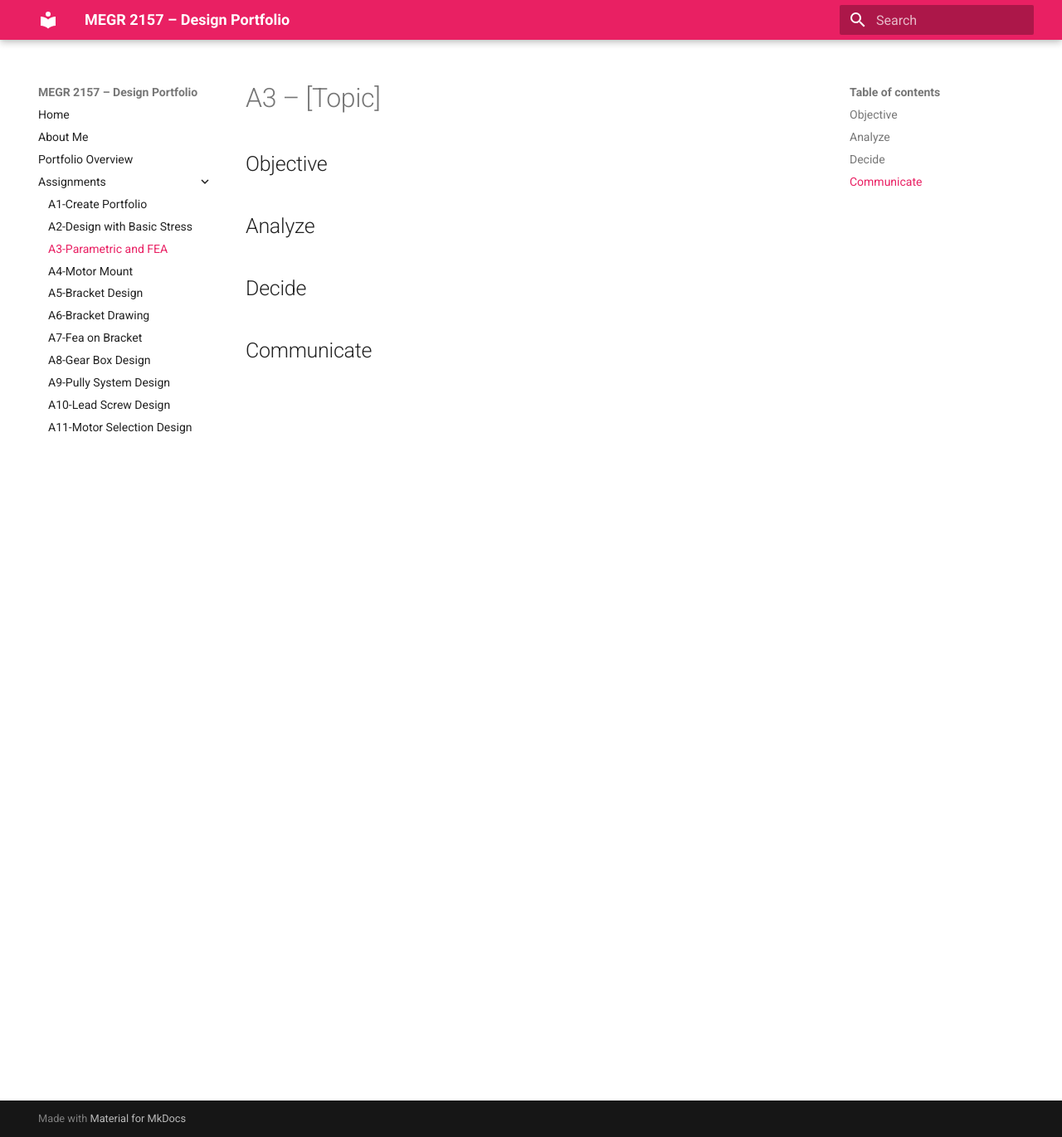
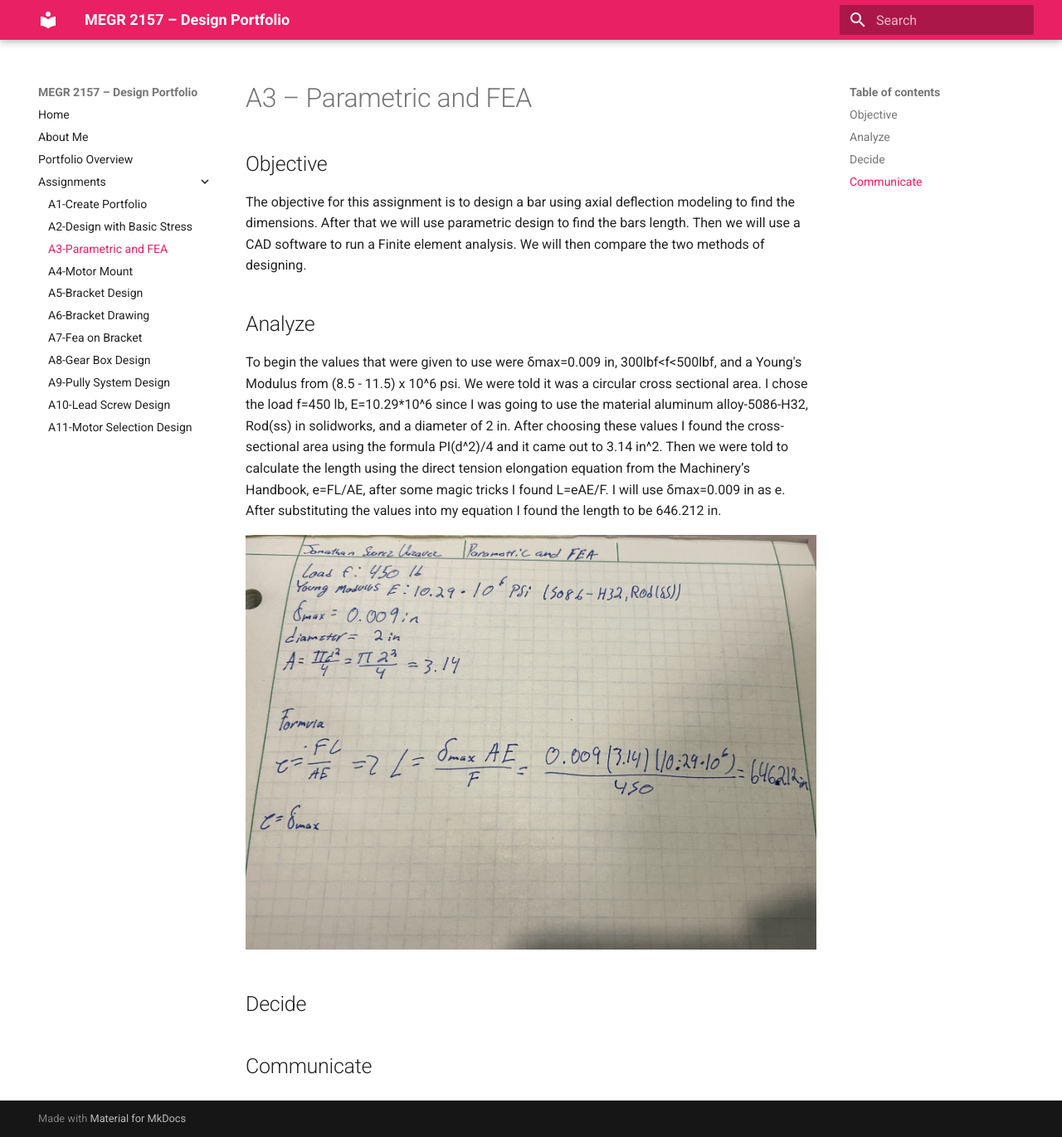
Before and after one commit to JonathanSuarezVazquez/Jonathans-megr2157-portfolio, an MkDocs documentation site: the page built from docs/assignments/A03/index.md, in a window 1280 px wide and 1371 px high. Shown: the whole window at 83% size. Built offline with MkDocs 1.6.1 and Material for MkDocs 9.7.7, drawn with Linux system fonts in a browser that asks for light colours.

Commit message:
Revise A3 assignment topic and details
Updated the assignment topic and added detailed objectives and analysis for the design of a bar using parametric and FEA methods.

```diff
--- a/docs/assignments/A03/index.md
+++ b/docs/assignments/A03/index.md
@@ -1,10 +1,12 @@
-# A3 – [Topic]
+# A3 – Parametric and FEA
 
 ## Objective
-
+The objective for this assignment is to design a bar using axial deflection modeling to find the dimensions. After that we will use parametric design to find the bars length. Then we will use a CAD software to run a Finite element analysis. We will then compare the two methods of designing.
 
 ## Analyze
+To begin the values that were given to use were δmax=0.009 in, 300lbf<f<500lbf, and a Young's Modulus from  (8.5 - 11.5) x 10^6 psi. We were told it was a circular cross sectional area. I chose the load f=450 lb, E=10.29*10^6 since I was going to use the material aluminum alloy-5086-H32, Rod(ss) in solidworks, and a diameter of 2 in. After choosing these values I found the cross-sectional area using the formula PI(d^2)/4 and it came out to 3.14 in^2. Then we were told to calculate the length using the direct tension elongation equation from the Machinery’s Handbook, e=FL/AE, after some magic tricks I found L=eAE/F. I will use δmax=0.009 in as e. After substituting the values into my equation I found the length to be 646.212 in.
 
+![myimage](a3work.jpeg)
 
 ## Decide
 
```
